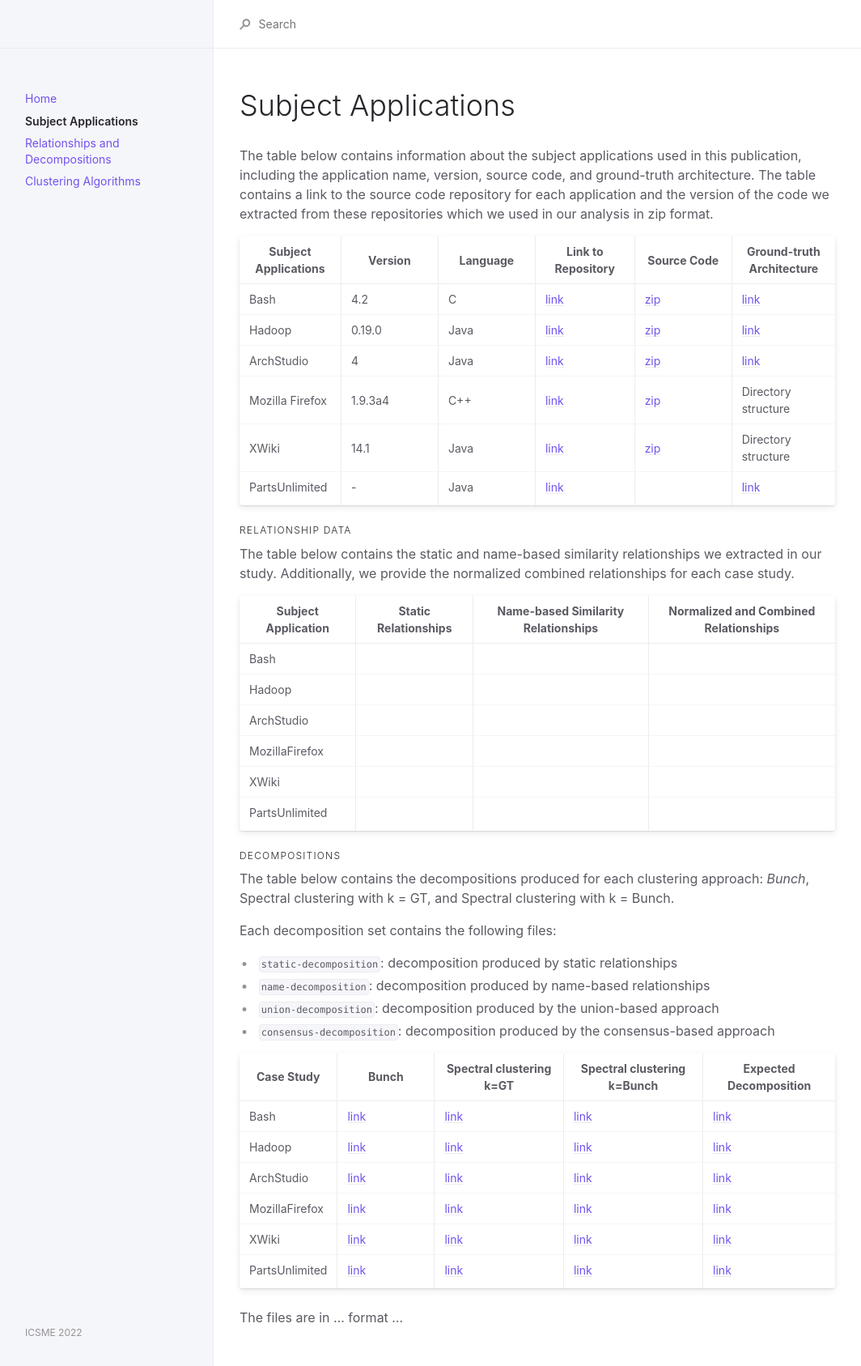
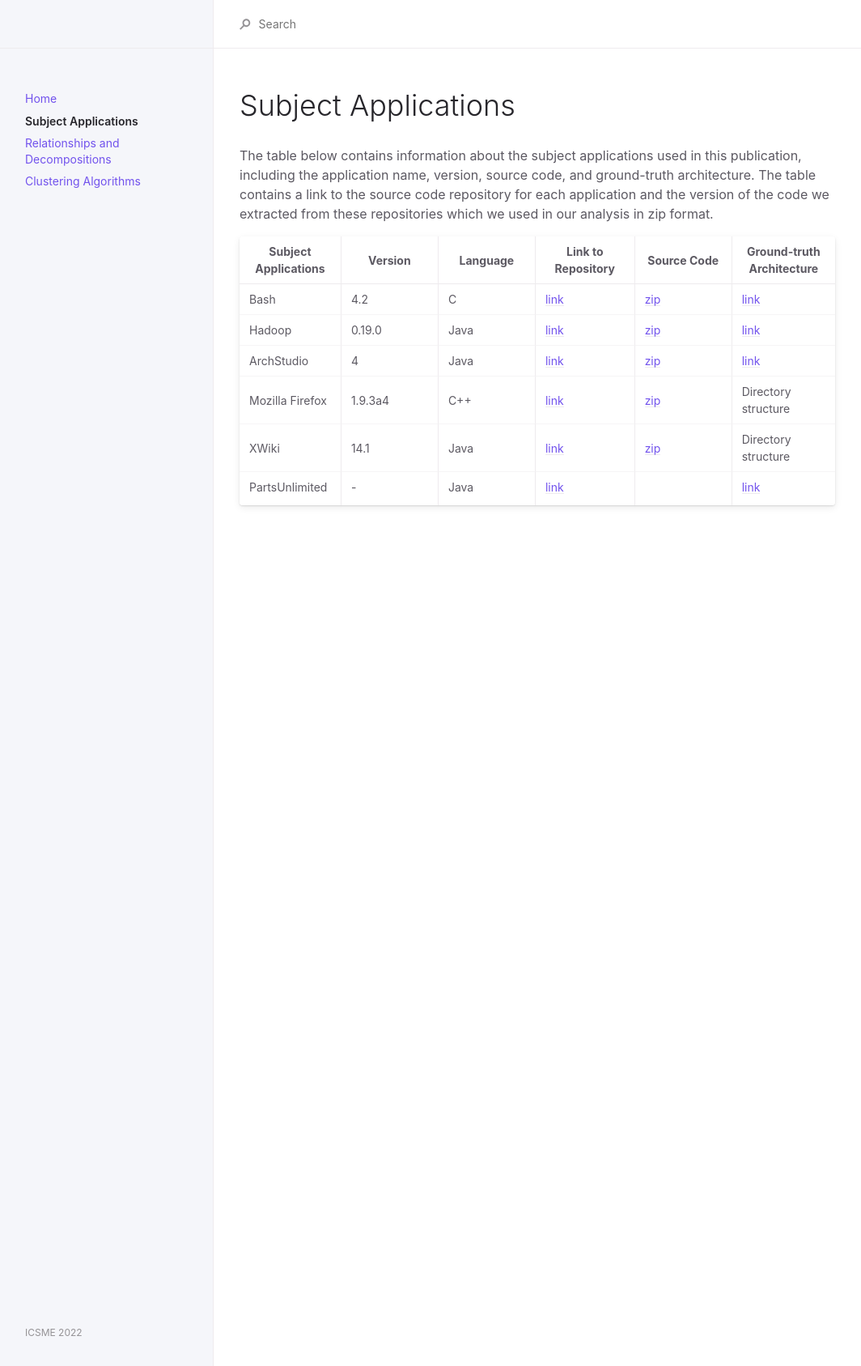
Before and after one commit to anonresearchsub/anonresearchsub.github.io, a Jekyll site: the page built from docs/subjectapplications.md, in a window 1280 px wide. Shown: the whole page at 81% size, without its empty margins (108-1172 px from the left). Built offline with Jekyll 4.4.1, drawn with Linux system fonts in a browser that asks for light colours.

Commit message:
remove extra tables from subject applications

```diff
--- a/docs/subjectapplications.md
+++ b/docs/subjectapplications.md
@@ -27,39 +27,6 @@ The table below contains information about the subject applications used in this
 - [XWiki, 14.1](https://github.com/xwiki/xwiki-platform)
 - [PartsUnlimitedMRP](https://github.com/microsoft/PartsUnlimitedMRP) -->
 
-#### Relationship Data
-The table below contains the static and name-based similarity relationships we extracted in our study. Additionally, we provide the normalized combined relationships for each case study.
-
-| Subject Application     | Static Relationships | Name-based Similarity Relationships | Normalized and Combined Relationships |
-|----------------|----------------------|-------------------------------------|---------------------------------------|
-| Bash           |                      |                                     |                                       |
-| Hadoop         |                      |                                     |                                       |
-| ArchStudio     |                      |                                     |                                       |
-| MozillaFirefox |                      |                                     |                                       |
-| XWiki          |                      |                                     |                                       |
-| PartsUnlimited |                      |                                     |                                       |
-
-#### Decompositions
-The table below contains the decompositions produced for each clustering approach: *Bunch*, Spectral clustering with k = GT, and Spectral clustering with k = Bunch.
-
-Each decomposition set contains the following files:
-* `static-decomposition`: decomposition produced by static relationships
-* `name-decomposition`: decomposition produced by name-based relationships
-* `union-decomposition`: decomposition produced by the union-based approach
-* `consensus-decomposition`: decomposition produced by the consensus-based approach
-
-
-| Case Study     | Bunch    | Spectral clustering k=GT | Spectral clustering k=Bunch | Expected Decomposition |
-|----------------|----------|--------------------------|-----------------------------|------------------------|
-| Bash           | [link]() | [link]()                 | [link]()                    | [link]()               |
-| Hadoop         | [link]() | [link]()                 | [link]()                    | [link]()               |
-| ArchStudio     | [link]() | [link]()                 | [link]()                    | [link]()               |
-| MozillaFirefox | [link]() | [link]()                 | [link]()                    | [link]()               |
-| XWiki          | [link]() | [link]()                 | [link]()                    | [link]()               |
-| PartsUnlimited | [link]() | [link]()                 | [link]()                    | [link]()               |
-
-The files are in ... format ...
-
 
 <!-- For completeness, we also attach the version of the code we extracted from these repositories, which we used in our analysis:
 
```
